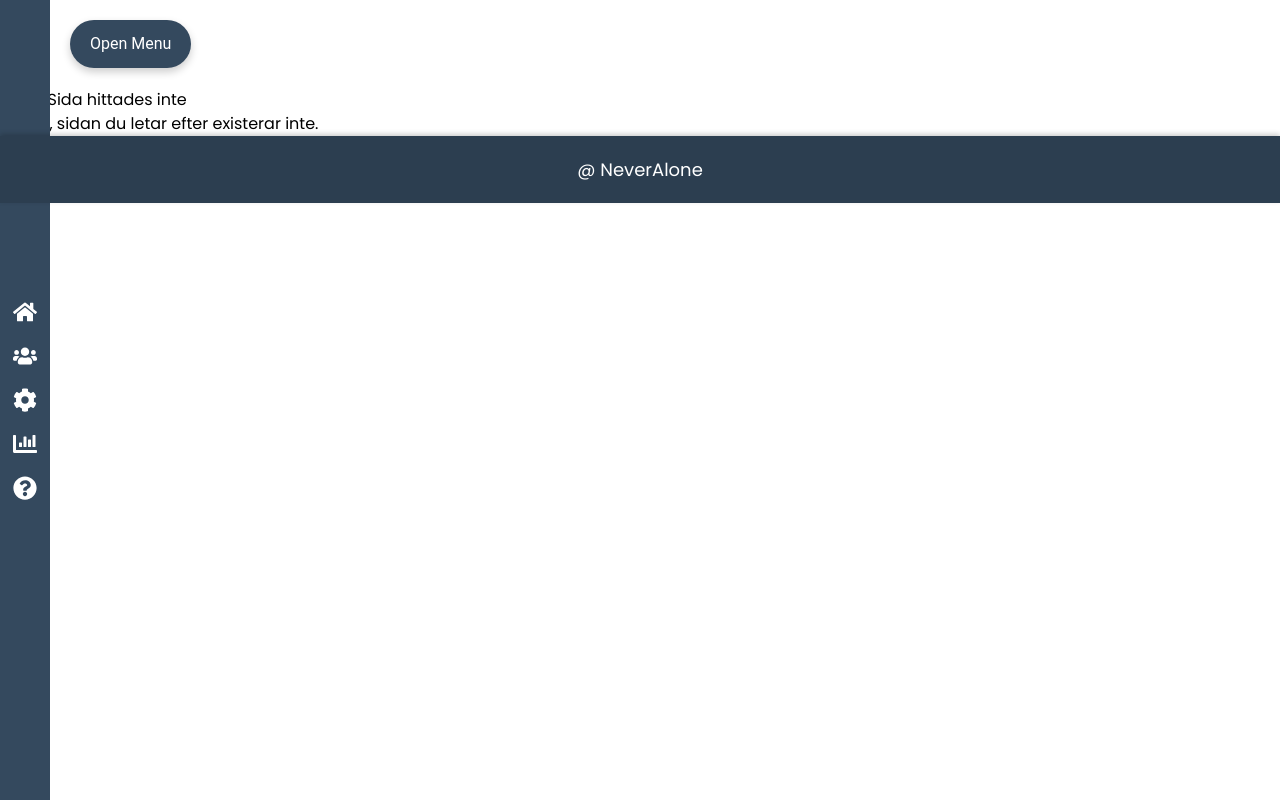
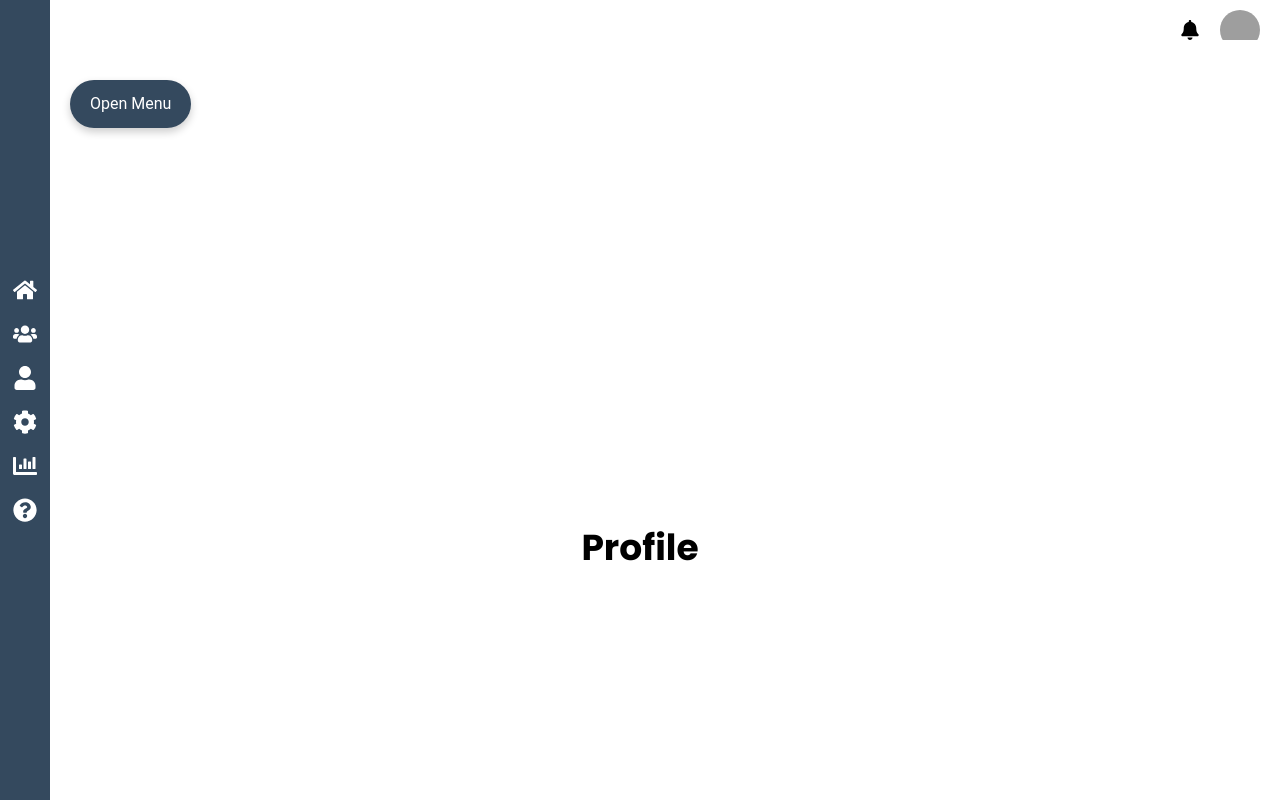
Before and after one commit to ChasChallangeIII/NeverAlone, a React (Vite) app in the folder adminpanel/: page /profile in a window 1280 px wide. Before the commit this address had no page. Shown: the top 800 px of the page. Built offline with nearby package versions, Linux system fonts and the light colour scheme; grey boxes are pictures that could not be loaded.

Commit message:
Updaterade med ny sida och ikoner.

```diff
--- /dev/null
+++ b/adminpanel/src/components/Header/Header.css
@@ -0,0 +1,30 @@
+.header {
+    display: flex;
+    justify-content: flex-end;
+    align-items: center;
+    padding: 10px 20px;
+    background-color: white;
+}
+
+.header-icons {
+    display: flex;
+    align-items: center;
+}
+
+.notification-icon {
+    font-size: 20px;
+    margin-right: 20px;
+    cursor: pointer;
+}
+
+.profile-container {
+    width: 40px;
+    height: 40px;
+    overflow: hidden;
+    border-radius: 50%;
+}
+
+.profile-image {
+    width: 100%;
+    height: auto;
+}
--- /dev/null
+++ b/adminpanel/src/components/Header/Header.jsx
@@ -0,0 +1,23 @@
+import React from 'react';
+import { Link } from 'react-router-dom';
+import { FaBell } from 'react-icons/fa';
+import '../../components/Header/Header.css';
+
+const Header = () => {
+    return (
+        <div className="header">
+            <div className="header-icons">
+                <FaBell className="notification-icon" />
+                <Link to="/profile" className="profile-container">
+                    <img
+                        src="https://img.freepik.com/free-vector/blue-circle-with-white-user_78370-4707.jpg"
+                        alt="Profile"
+                        className="profile-image"
+                    />
+                </Link>
+            </div>
+        </div>
+    );
+}
+
+export default Header;
--- a/adminpanel/src/components/Navbar/Navbar.jsx
+++ b/adminpanel/src/components/Navbar/Navbar.jsx
@@ -1,6 +1,6 @@
 import React, { useState } from 'react';
 import { Link } from 'react-router-dom';
-import { FaHome, FaUsers, FaCog, FaChartBar, FaQuestionCircle, FaChevronDown } from 'react-icons/fa';
+import { FaHome, FaUsers, FaCog, FaChartBar, FaQuestionCircle, FaChevronDown, FaUser } from 'react-icons/fa';
 import '../../components/Navbar/Navbar.css';
 
 const Sidebar = () => {
@@ -23,31 +23,12 @@ const Sidebar = () => {
                 <button className="close-button" onClick={closeSidebar}>✖</button>
                 {isOpen && <h2 className="company-name">NeverAlone</h2>}
                 <ul>
-                    <li>
-                        <Link to="/" onClick={closeSidebar}>
-                            <FaHome /> {isOpen && 'Home'}
-                        </Link>
-                    </li>
-                    <li>
-                        <Link to="/users" onClick={closeSidebar}>
-                            <FaUsers /> {isOpen && ' Users'}
-                        </Link>
-                    </li>
-                    <li>
-                        <Link to="/settings" onClick={closeSidebar}>
-                            <FaCog /> {isOpen && ' Settings'}
-                        </Link>
-                    </li>
-                    <li>
-                        <Link to="/reports" onClick={closeSidebar}>
-                            <FaChartBar /> {isOpen && ' Reports'}
-                        </Link>
-                    </li>
-                    <li>
-                        <Link to="/help" onClick={closeSidebar}>
-                            <FaQuestionCircle /> {isOpen && ' Help'}
-                        </Link>
-                    </li>
+                    <li><Link to="/" onClick={closeSidebar}><FaHome /> Home</Link></li>
+                    <li><Link to="/users" onClick={closeSidebar}><FaUsers /> Users</Link></li>
+                    <li><Link to="/profile" onClick={closeSidebar}><FaUser /> Profile</Link></li> {/* Ny länk för Profile */}
+                    <li><Link to="/settings" onClick={closeSidebar}><FaCog /> Settings</Link></li>
+                    <li><Link to="/reports" onClick={closeSidebar}><FaChartBar /> Reports</Link></li>
+                    <li><Link to="/help" onClick={closeSidebar}><FaQuestionCircle /> Help</Link></li>
                 </ul>
                 {!isOpen && (
                     <div className="toggle-arrow" onClick={toggleSidebar}>
@@ -58,6 +39,7 @@ const Sidebar = () => {
             <div className={`sidebar-icons ${isOpen ? 'hidden' : ''}`}>
                 <Link to="/" onClick={closeSidebar}><FaHome /></Link>
                 <Link to="/users" onClick={closeSidebar}><FaUsers /></Link>
+                <Link to="/profile" onClick={closeSidebar}><FaUser /></Link> {/* Ny ikon för Profile */}
                 <Link to="/settings" onClick={closeSidebar}><FaCog /></Link>
                 <Link to="/reports" onClick={closeSidebar}><FaChartBar /></Link>
                 <Link to="/help" onClick={closeSidebar}><FaQuestionCircle /></Link>
--- a/adminpanel/src/pages/Layout/AppRoutes.jsx
+++ b/adminpanel/src/pages/Layout/AppRoutes.jsx
@@ -8,6 +8,7 @@ const Users = lazy(() => import('../Mainpages/Users'));
 const Settings = lazy(() => import('../Mainpages/Settings'));
 const Reports = lazy(() => import('../Mainpages/Reports'));
 const Help = lazy(() => import('../Mainpages/Help'));
+const Profile = lazy(() => import('../Mainpages/Profile'));
 const NotFound = lazy(() => import('../Mainpages/NotFound'));
 
 const AppRoutes = () => {
@@ -20,6 +21,7 @@ const AppRoutes = () => {
                     <Route path="settings" element={<Settings />} />
                     <Route path="reports" element={<Reports />} />
                     <Route path="help" element={<Help />} />
+                    <Route path="profile" element={<Profile />} />
                     <Route path="*" element={<NotFound />} />
                 </Route>
             </Routes>
--- a/adminpanel/src/pages/Layout/RootLayout.jsx
+++ b/adminpanel/src/pages/Layout/RootLayout.jsx
@@ -1,19 +1,20 @@
 import React from 'react';
 import { Outlet } from 'react-router-dom';
-import Navbar from '../../components/Navbar/Navbar'
+import Navbar from '../../components/Navbar/Navbar';
 import Footer from '../../components/Footer/Footer';
-
+import Header from '../../components/Header/Header';
 
 const RootLayout = () => {
     return (
         <div>
             <header>
+                <Header />
                 <Navbar />
             </header>
             <main>
                 <Outlet />
             </main>
-        < Footer />
+            <Footer />
         </div>
     );
 };
--- /dev/null
+++ b/adminpanel/src/pages/Mainpages/Profile.jsx
@@ -0,0 +1,11 @@
+import React from 'react'
+
+const Profile = () => {
+  return (
+    <div className="flex justify-center items-center h-screen">
+    <h1 className="text-4xl font-bold fade-in">Profile</h1>
+  </div>
+  )
+}
+
+export default Profile
```
